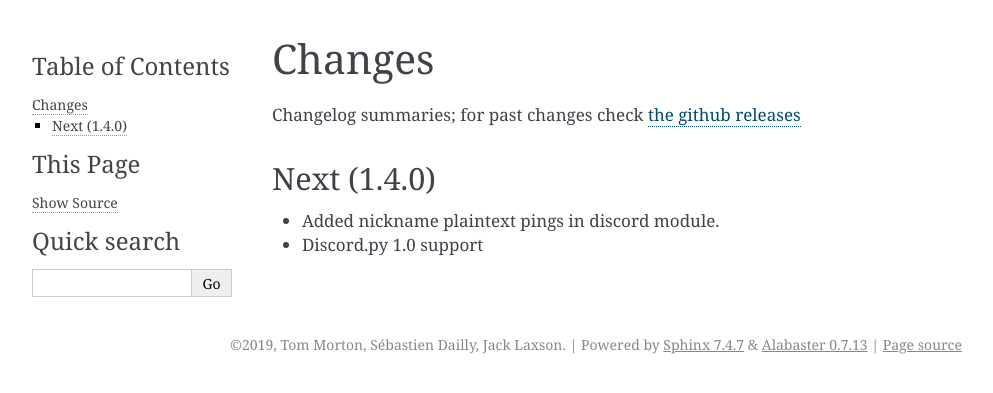
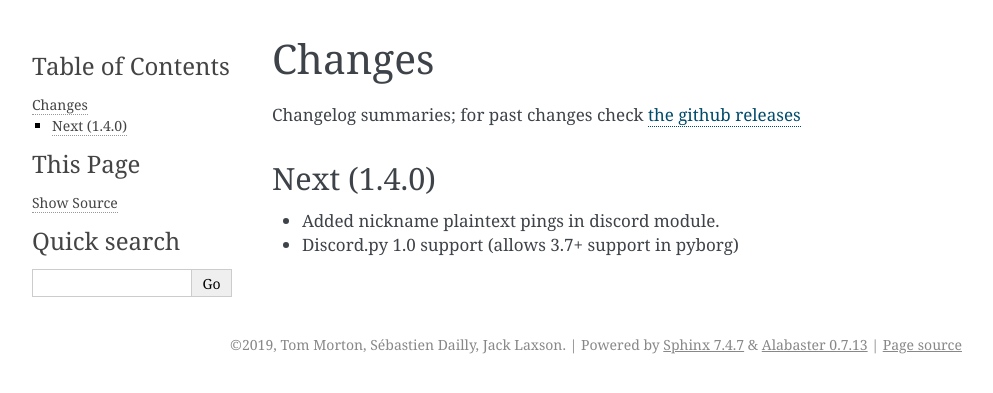
Before and after one commit to jrabbit/pyborg-1up, a Sphinx documentation site: the page built from docs/source/changes.rst, in a window 1280 px wide. Shown: the top 393 px of the page, without its empty margins (148-1141 px from the left). Built offline with Sphinx 7.4.7, drawn with Linux system fonts in a browser that asks for light colours.

Commit message:
clarify why this is good

```diff
--- a/docs/source/changes.rst
+++ b/docs/source/changes.rst
@@ -8,4 +8,4 @@ Next (1.4.0)
 ------------
 
 - Added nickname plaintext pings in discord module.
-- Discord.py 1.0 support
+- Discord.py 1.0 support (allows 3.7+ support in pyborg)
```
